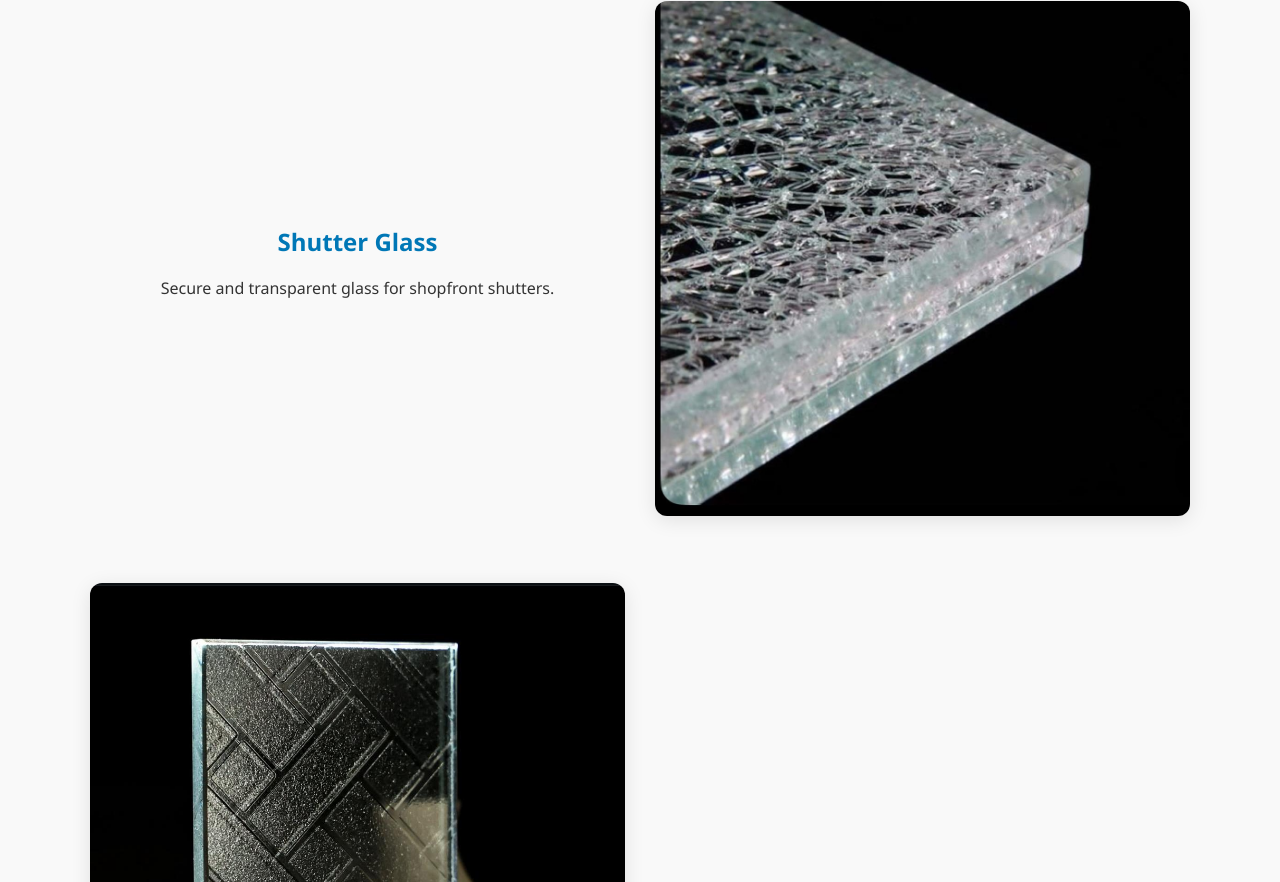
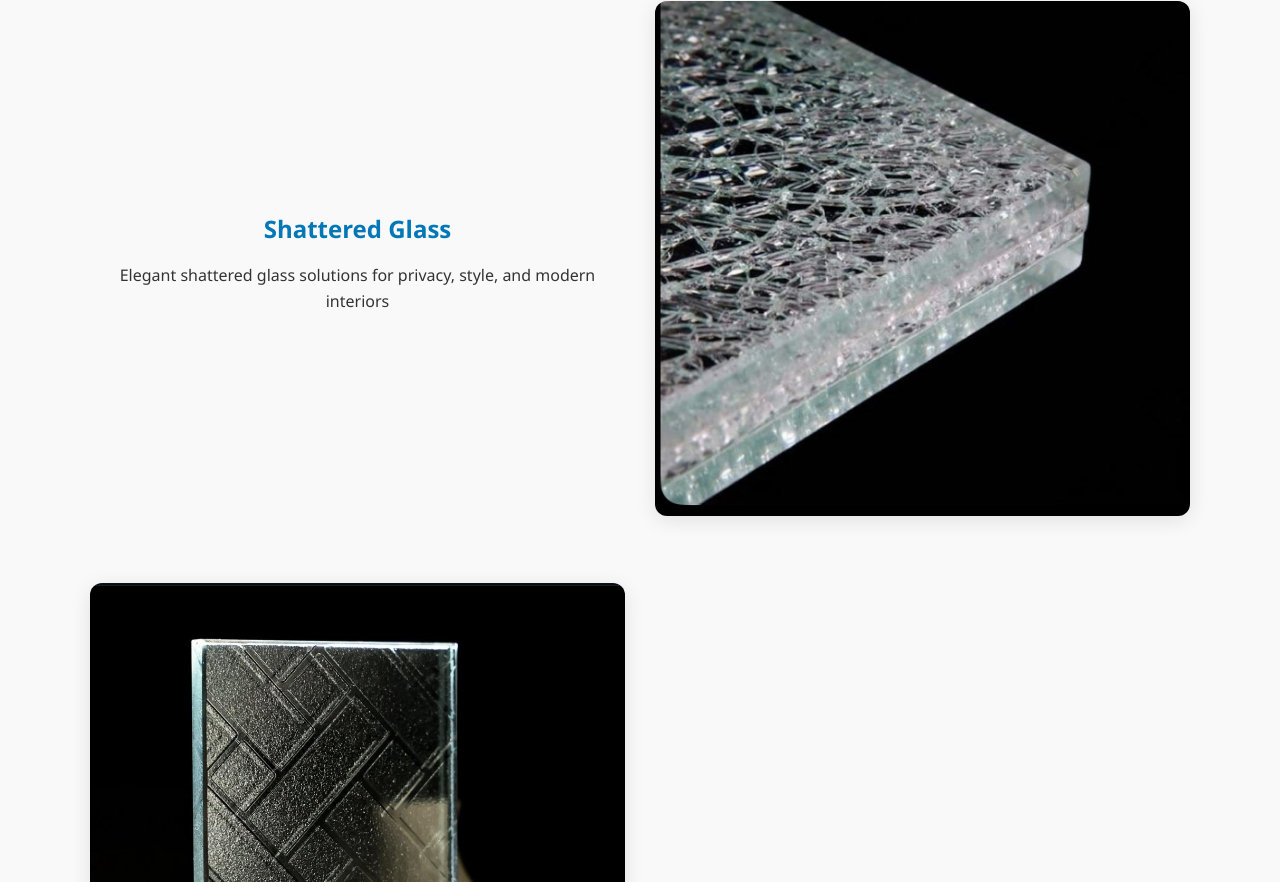
Before and after one commit to zohaib4/zain-website, a plain HTML site: page services.html in a window 1280 px wide. Shown: the part 9872-10754 px from the top of the page. Drawn offline with nearby package versions, Linux system fonts and the light colour scheme.

Commit message:
Updated headings and one-liners for Shattered and Stained Glass sections

```diff
--- a/services.html
+++ b/services.html
@@ -213,8 +213,8 @@
           <img src="images/services/shutter.jpg" alt="shutter">
         </div>
         <div class="service-text">
-          <h3>Shutter Glass</h3>
-          <p>Secure and transparent glass for shopfront shutters.</p>
+          <h3>Shattered Glass</h3>
+          <p>Elegant shattered glass solutions for privacy, style, and modern interiors</p>
         </div>
       </div>
          <div class="service-row" data-aos="fade-up">
@@ -232,7 +232,7 @@
         </div>
         <div class="service-text">
           <h3>Stained Glass</h3>
-          <p>Colorful artistic glass for classic and modern decor</p>
+          <p>Custom stained glass designs that blend artistic patterns with elegant clear glass</p>
         </div>
       </div>
          <div class="service-row" data-aos="fade-up">
```
